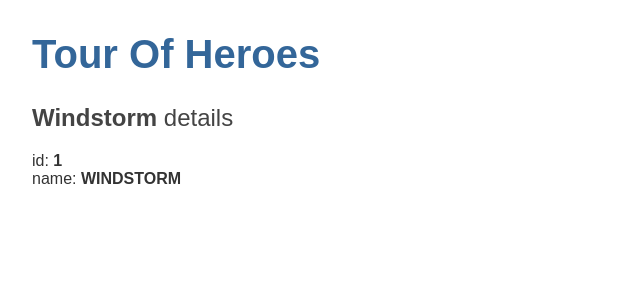
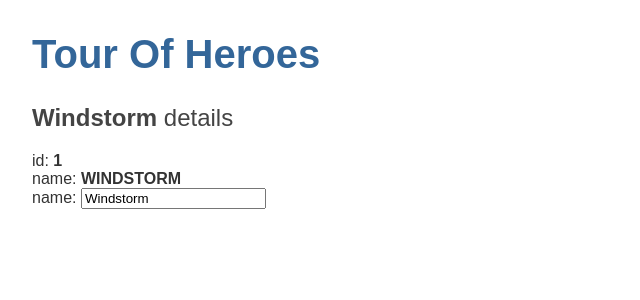
Before and after one commit to katebatrakova/angular-tour-of-heroes, an Angular app: page / in a window 1280 px wide. Shown: the top 300 px of the page, without its empty margins (0-640 px from the left). Built offline with nearby package versions, Linux system fonts and the light colour scheme.

Commit message:
Step 4 - Add two-way binding to the textbox, able to edit Hero name

```diff
--- a/src/app/heroes/heroes.component.html
+++ b/src/app/heroes/heroes.component.html
@@ -3,3 +3,11 @@
 <div><span>id: </span><strong>{{hero.id}} </strong></div>
 <!-- With pipe operator activating the built-in Uppercase format -->
 <div><span>name: </span><strong>{{hero.name | uppercase}}</strong></div>
+
+<div>
+    <label>name:
+        <!-- [(ngModel)] is two-way data binding syntax
+            to bind hero.name property to the textbox, and vice versa-->
+      <input [(ngModel)]="hero.name" placeholder="name"/>
+    </label>
+  </div>
```
Also changed, not shown: src/app/app.module.ts (+6 -1 lines).
